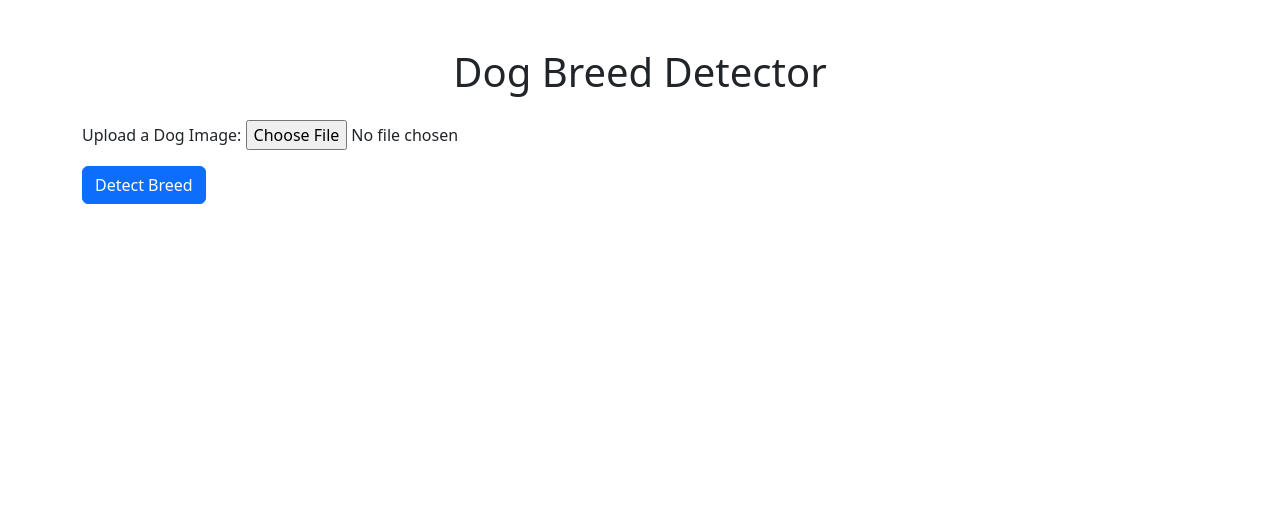
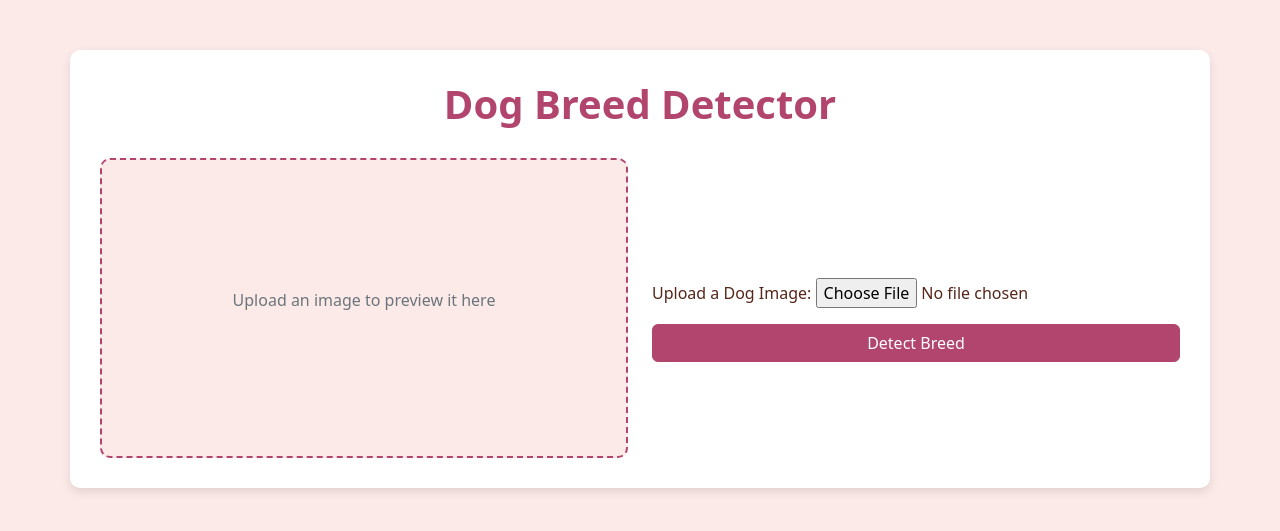
Before and after one commit to BogdanNuExista/adoptly-app, a Django app: page /detect-breed/ in a window 1280 px wide. Shown: the top 531 px of the page. Run offline with Django 5.2, Linux system fonts and the light colour scheme; some libraries are stand-ins or nearby versions.

Commit message:
enchanced the ui

```diff
--- a/adoptly/adoption/templates/adoption/detect_breed.html
+++ b/adoptly/adoption/templates/adoption/detect_breed.html
@@ -1,23 +1,106 @@
 <!DOCTYPE html>
 <html lang="en">
 <head>
+    <meta charset="UTF-8">
+    <meta name="viewport" content="width=device-width, initial-scale=1.0">
     <title>Dog Breed Detector</title>
     <link rel="stylesheet" href="https://cdn.jsdelivr.net/npm/bootstrap@5.3.0/dist/css/bootstrap.min.css">
+    <style>
+        body {
+            background-color: #FBEAE7;
+            color: #552619;
+        }
+        .container {
+            background: white;
+            border-radius: 10px;
+            box-shadow: 0px 4px 10px rgba(0, 0, 0, 0.1);
+            padding: 30px;
+            margin-top: 50px;
+        }
+        h1 {
+            color: #B2456E;
+            font-weight: bold;
+            text-align: center;
+            margin-bottom: 30px;
+        }
+        .btn-primary {
+            background-color: #B2456E;
+            border-color: #B2456E;
+        }
+        .btn-primary:hover {
+            background-color: #A03E5E;
+            border-color: #A03E5E;
+        }
+        .preview-container {
+            display: flex;
+            align-items: center;
+            justify-content: center;
+            background-color: #FBEAE7;
+            border: 2px dashed #B2456E;
+            border-radius: 10px;
+            height: 300px;
+            overflow: hidden;
+        }
+        .preview-container img {
+            max-height: 100%;
+            max-width: 100%;
+            object-fit: cover;
+        }
+        .form-container {
+            display: flex;
+            flex-direction: column;
+            justify-content: center;
+        }
+        .alert {
+            font-size: 1.2rem;
+            font-weight: bold;
+        }
+    </style>
 </head>
 <body>
-    <div class="container mt-5">
-        <h1 class="text-center">Dog Breed Detector</h1>
+    <div class="container">
+        <h1>Dog Breed Detector</h1>
+        <div class="row">
+            <!-- Image Preview Section -->
+            <div class="col-md-6">
+                <div class="preview-container" id="image-preview">
+                    <p class="text-center text-secondary">Upload an image to preview it here</p>
+                </div>
+            </div>
+            <!-- Form and Result Section -->
+            <div class="col-md-6 form-container">
                 <form method="post" enctype="multipart/form-data" class="mt-4">
                     {% csrf_token %}
                     {{ form.as_p }}
-            <button type="submit" class="btn btn-primary">Detect Breed</button>
+                    <button type="submit" class="btn btn-primary w-100">Detect Breed</button>
                 </form>
 
                 {% if breed %}
-        <div class="alert alert-success mt-4">
+                <div class="alert alert-success mt-4 text-center">
                     <strong>Predicted Breed:</strong> {{ breed }}
                 </div>
                 {% endif %}
             </div>
+        </div>
+    </div>
+
+    <script>
+        // JavaScript to preview the uploaded image
+        const imageInput = document.querySelector('input[type="file"]');
+        const imagePreview = document.getElementById('image-preview');
+
+        imageInput.addEventListener('change', (event) => {
+            const file = event.target.files[0];
+            if (file) {
+                const reader = new FileReader();
+                reader.onload = (e) => {
+                    imagePreview.innerHTML = `<img src="${e.target.result}" alt="Uploaded Image">`;
+                };
+                reader.readAsDataURL(file);
+            } else {
+                imagePreview.innerHTML = `<p class="text-center text-secondary">Upload an image to preview it here</p>`;
+            }
+        });
+    </script>
 </body>
 </html>
--- a/adoptly/adoption/templates/adoption/home.html
+++ b/adoptly/adoption/templates/adoption/home.html
@@ -24,7 +24,7 @@
             font-size: 4rem; /* Larger font size */
             font-weight: bold;
             text-shadow: 3px 3px 6px rgba(0, 0, 0, 0.4); /* Add a stronger shadow */
-            color: #FFD700; /* Gold color for the text */
+            color: #B2456E; /* Gold color for the text */
             margin-bottom: 20px; /* Add spacing below the heading */
             animation: fadeIn 2s ease-in-out; /* Add a fade-in animation */
         }
```
Lines whose indentation alone changed are shown as unchanged.
